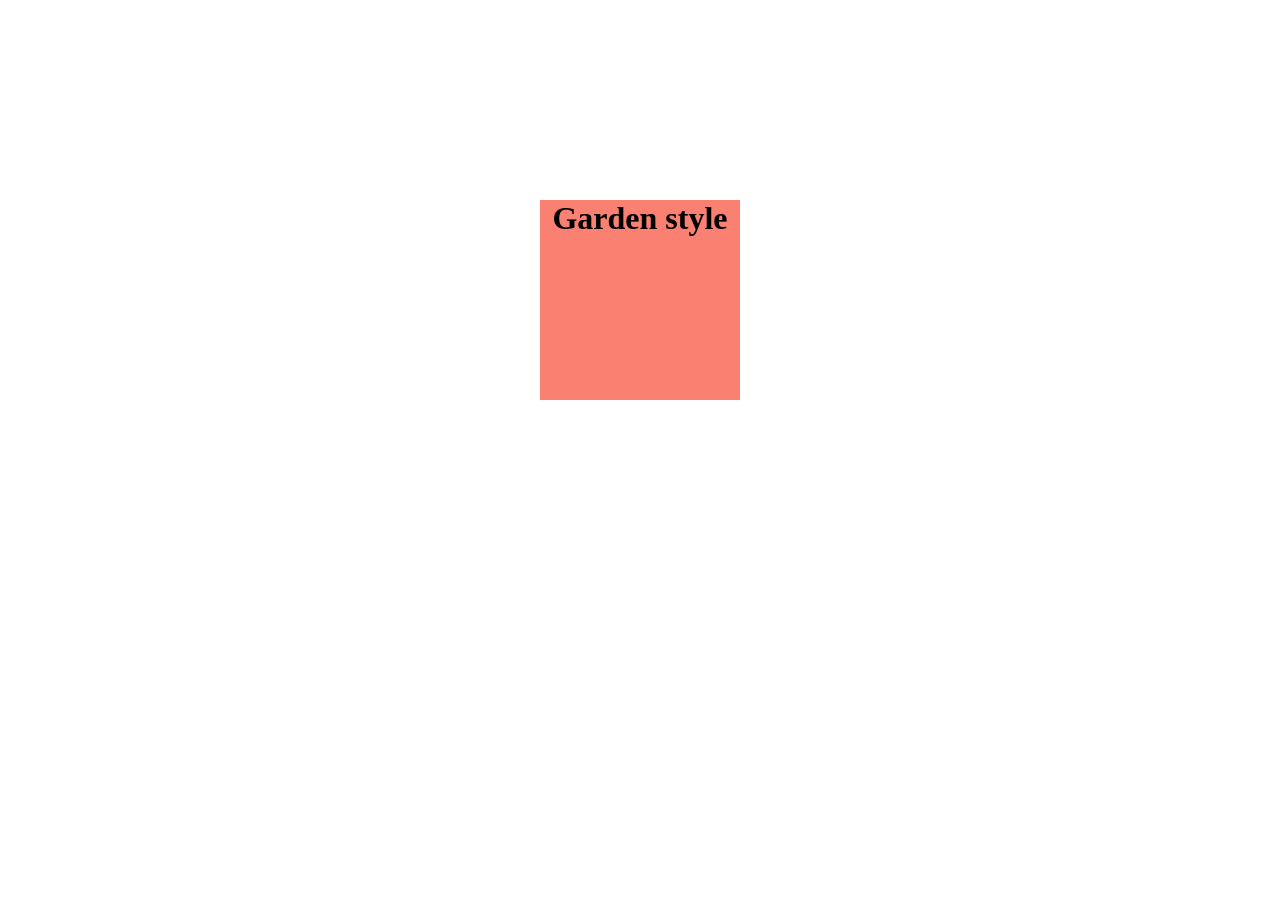
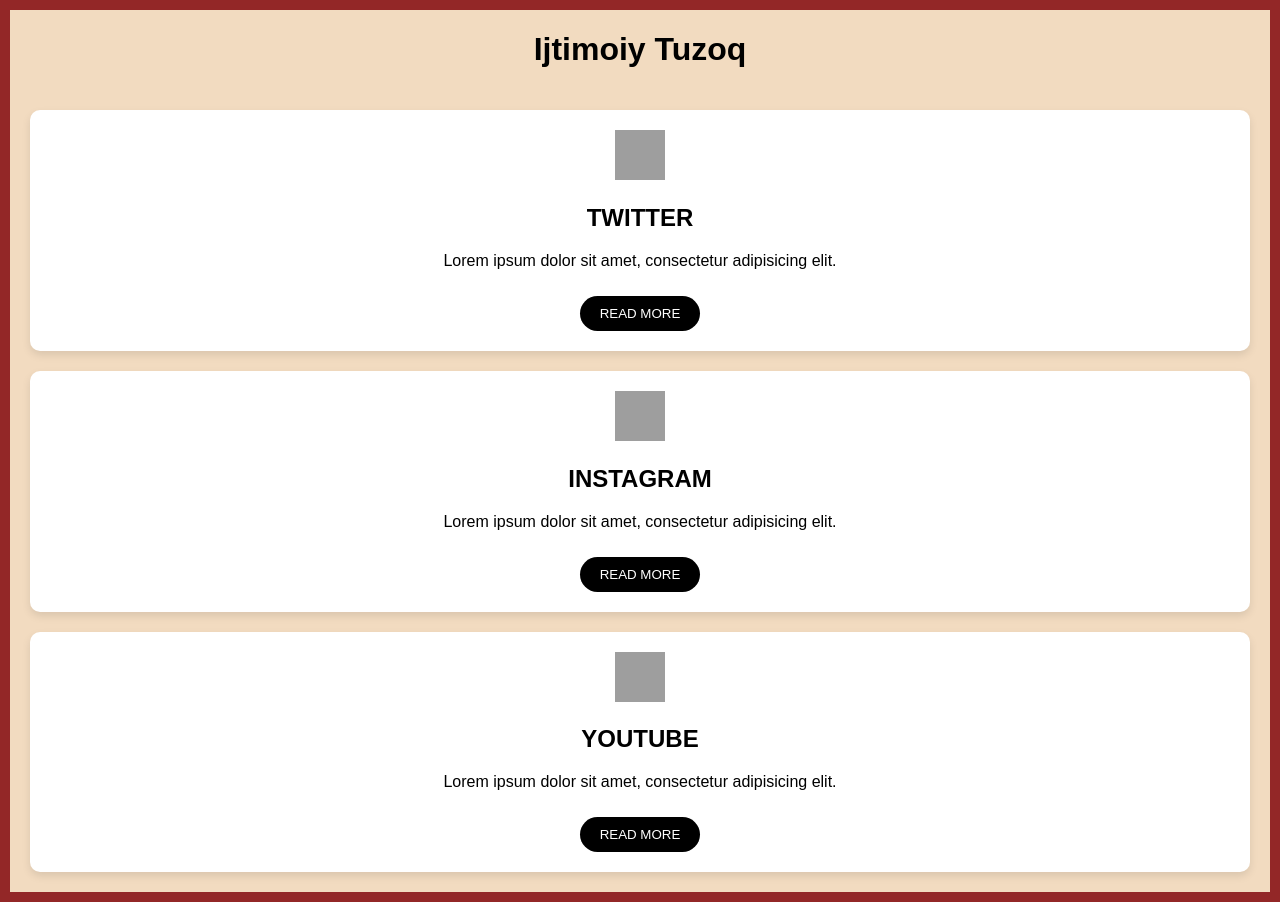
Before and after one commit to Azimova88/seva, a plain HTML site: page index.html in a window 1280 px wide. Before the commit the page ends 800 px from the top, so only its background shows below. Drawn offline with Linux system fonts and the light colour scheme; grey boxes are pictures that could not be loaded.

Commit message:
Add files via upload

```diff
--- a/index.html
+++ b/index.html
@@ -8,23 +8,30 @@
 </head>
 <body>
 
-<div class="box">
-    <h1>
-        Garden style
-    </h1>
-</div>
+<h1>Ijtimoiy Tuzoq</h1>
+  </header>
 
+  <div class="container">
+    <div class="card">
+      <img src="https://cdn-icons-png.flaticon.com/512/733/733579.png" alt="Twitter" class="icon">
+      <h2>TWITTER</h2>
+      <p>Lorem ipsum dolor sit amet, consectetur adipisicing elit.</p>
+      <button>READ MORE</button>
+    </div>
 
+    <div class="card">
+      <img src="https://cdn-icons-png.flaticon.com/512/2111/2111463.png" alt="Instagram" class="icon">
+      <h2>INSTAGRAM</h2>
+      <p>Lorem ipsum dolor sit amet, consectetur adipisicing elit.</p>
+      <button>READ MORE</button>
+    </div>
 
-
-
-
-
-
-
-
-
-
-
+    <div class="card">
+      <img src="https://cdn-icons-png.flaticon.com/512/1384/1384060.png" alt="YouTube" class="icon">
+      <h2>YOUTUBE</h2>
+      <p>Lorem ipsum dolor sit amet, consectetur adipisicing elit.</p>
+      <button>READ MORE</button>
+    </div>
+  </div>
 </body>
 </html>
--- a/style.css
+++ b/style.css
@@ -1,29 +1,49 @@
-*{
-    margin:0 ;
-    padding: 0;
+body {
+  margin: 0;
+  font-family: sans-serif;
+  background-color: #f2dbc0;
+  border: 10px solid #932727;
 }
 
-.box{
-    width: 200px;
-    height: 200px;
-    background-color: salmon;
-    margin: 200px auto;
-    transition: 0.5s;
-    text-align: center;
+header {
+  background-color: cyan;
+  text-align: center;
+  padding: 10px;
+  color: white;
+  font-weight: bold;
 }
 
-.box:hover{
-    background-color: rgb(255, 0, 136);
-    border-radius: 50% 10px;
-    width: 300px;
-    height: 300px;
+.container {
+  padding: 20px;
+  display: flex;
+  flex-direction: column;
+  gap: 20px;
+}
+
+.card {
+  background: white;
+  padding: 20px;
+  border-radius: 10px;
+  box-shadow: 0 4px 8px rgba(0,0,0,0.1);
+  text-align: center;
+}
+
+.icon {
+  width: 50px;
+  height: 50px;
+}
+
+button{
+  margin-top: 10px;
+  padding: 10px 20px;
+  background: black;
+  color: white;
+  border: none;
+  border-radius: 20px;
+  cursor: pointer;
+
 }
 
 h1{
-    transition: 0.5s;
+    text-align: center;
 }
-
-.box:hover h1{
-    color: red;
-    font-size: 30px;
-}
```
